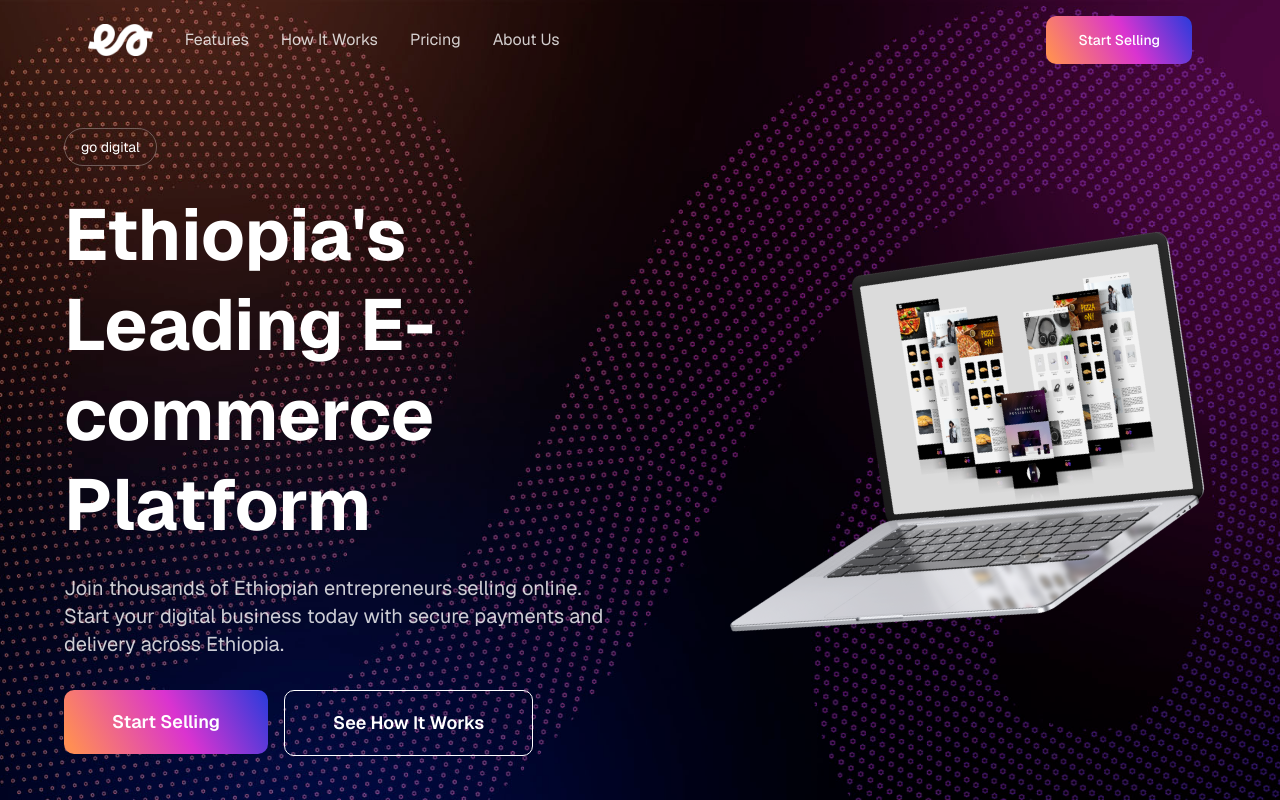
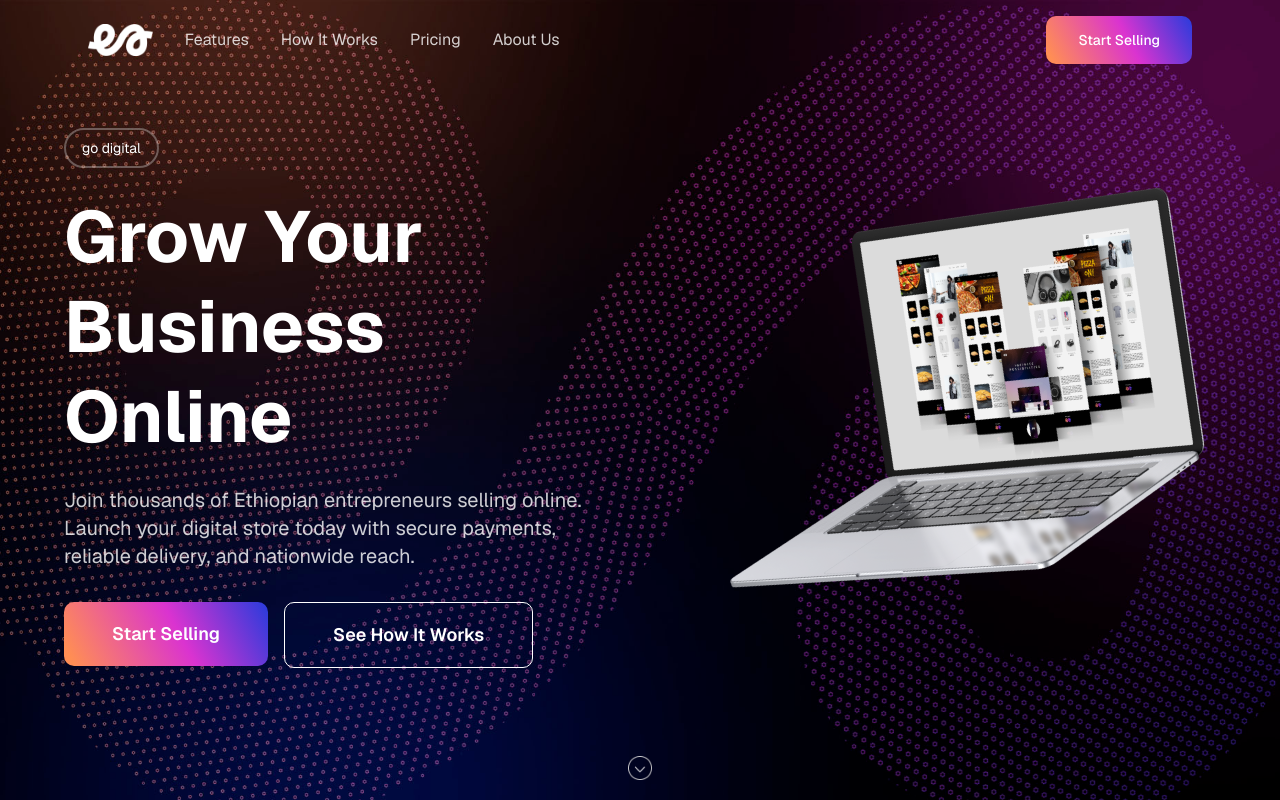
Before and after one commit to Henzz/e2_vendor_onboarding, a Next.js app: page / in a window 1280 px wide. Shown: the top 800 px of the page. Built offline with nearby package versions, Linux system fonts and the light colour scheme.

Commit message:
content update

```diff
--- a/app/page.tsx
+++ b/app/page.tsx
@@ -307,16 +307,16 @@ export default function VendorOnboardingPage() {
             <div className="grid lg:grid-cols-2 gap-12 items-center">
               {/* Left Column - Content */}
               <div className="text-left">
-                <div className="inline-block border border-white/30 text-white px-4 py-2 rounded-full text-sm mb-6">
+                <div className="inline-block border-2 border-white/30 text-white px-4 py-2 rounded-full text-sm mb-6">
                   go digital
                 </div>
                 <h1 className="text-5xl md:text-7xl font-bold text-white mb-6 leading-tight">
-                  Ethiopia's Leading E-commerce Platform
+                  Grow Your Business Online
                 </h1>
                 <p className="text-xl text-white/80 mb-8 max-w-xl">
                   Join thousands of Ethiopian entrepreneurs selling online.
-                  Start your digital business today with secure payments and
-                  delivery across Ethiopia.
+                  Launch your digital store today with secure payments, reliable
+                  delivery, and nationwide reach.
                 </p>
                 <div className="flex flex-col sm:flex-row gap-4 justify-start">
                   <Button
@@ -436,14 +436,13 @@ export default function VendorOnboardingPage() {
               <div className="grid lg:grid-cols-5 gap-16 items-center">
                 <div className="lg:col-span-2 text-left">
                   <h2 className="text-4xl md:text-6xl font-bold mb-8 leading-tight text-white">
-                    Designed for Ethiopian Businesses
+                    Built for Local Businesses
                   </h2>
                   <p className="text-xl text-white/80 mb-8 max-w-xl leading-relaxed">
                     Choose from templates designed specifically for Ethiopian
-                    market needs. Support for Amharic text, Ethiopian Birr (ETB)
-                    currency, and local business practices. Perfect for selling
-                    traditional crafts, modern goods, and services across
-                    Ethiopia.
+                    businesses. Our platform supports payment methods and
+                    delivery networks. Perfect for selling traditional crafts,
+                    and modern goods.
                   </p>
                 </div>
 
@@ -684,8 +683,8 @@ export default function VendorOnboardingPage() {
                   Packages
                 </h2>
                 <p className="text-xl text-white/80 max-w-2xl mx-auto leading-relaxed">
-                  Affordable pricing for Ethiopian entrepreneurs. Start your
-                  online business today!
+                  Affordable pricing for Ethiopian businesses. Start your online
+                  business today!
                 </p>
               </div>
 
@@ -888,10 +887,9 @@ export default function VendorOnboardingPage() {
                     What is e2 Platform Ethiopia?
                   </h3>
                   <p className="text-sm">
-                    e2 is Ethiopia's leading e-commerce platform designed
-                    specifically for Ethiopian businesses. We help local
-                    entrepreneurs reach customers across Addis Ababa, Dire Dawa,
-                    Bahir Dar, Hawassa, and all Ethiopian cities.
+                    e2 is Ethiopia's e-commerce platform designed specifically
+                    for Ethiopian businesses. We help local entrepreneurs reach
+                    customers.
                   </p>
                 </div>
 
@@ -901,10 +899,9 @@ export default function VendorOnboardingPage() {
                     Why choose e2 for Ethiopian business?
                   </h3>
                   <p className="text-sm">
-                    We support Ethiopian Birr (ETB) payments, local delivery
-                    networks, Amharic language support, and understand Ethiopian
+                    We support local delivery networks, and understand Ethiopian
                     business culture. Perfect for selling traditional crafts,
-                    modern goods, and services.
+                    and modern goods.
                   </p>
                 </div>
 
@@ -917,7 +914,7 @@ export default function VendorOnboardingPage() {
                     Create your vendor account, upload your products with
                     Ethiopian Birr pricing, set up delivery zones across
                     Ethiopian cities, and start reaching Ethiopian customers
-                    immediately. Full support in English and Amharic.
+                    immediately.
                   </p>
                 </div>
 
@@ -951,10 +948,10 @@ export default function VendorOnboardingPage() {
                   />
                 </div>
                 <p className="text-gray-400 text-sm leading-relaxed">
-                  Empowering Ethiopian entrepreneurs to build successful online
-                  businesses. Supporting local commerce with Ethiopian Birr
-                  payments, nationwide delivery, and tools designed for the
-                  Ethiopian market.
+                  Empowering Ethiopian entrepreneurs and businesses to build
+                  successful online businesses. Supporting local commerce with
+                  Ethiopian Birr payments, nationwide delivery, and tools
+                  designed for the Ethiopian market.
                 </p>
                 <div className="flex space-x-4">
                   <a
```
